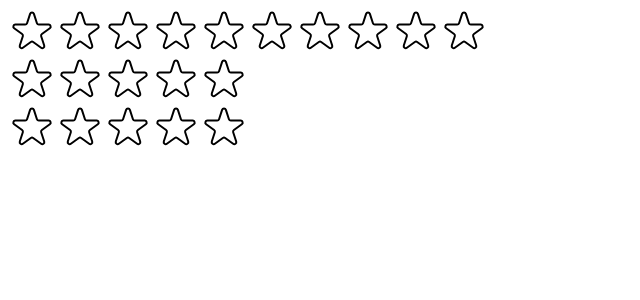
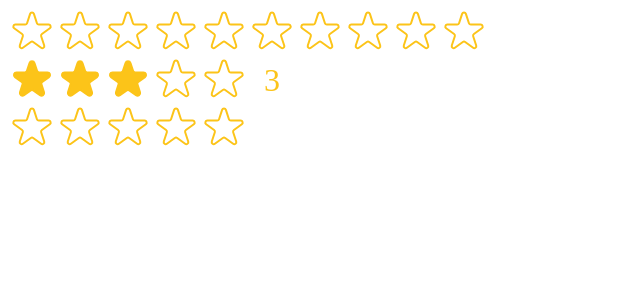
Before and after one commit to greninjam26/React, a React (Create React App) app in the folder usepopcorn/: page / in a window 1280 px wide. Shown: the top 300 px of the page, without its empty margins (0-640 px from the left). Built offline with nearby package versions, Linux system fonts and the light colour scheme.

Commit message:
make the component more interactive

```diff
--- a/usepopcorn/src/StarRating.js
+++ b/usepopcorn/src/StarRating.js
@@ -10,41 +10,61 @@
 	display: "flex",
 };
 
-const textStyle = {
-	lineHight: "1",
-	margin: "0",
-};
+export default function StarRating({
+	maxRating = 5,
+	color = "#fcc419",
+	size = 48,
+	className = "",
+	messages = [],
+	defaultRating = 0,
+	onSetRating = null,
+}) {
+	const [rating, setRating] = useState(defaultRating);
+	const [hoverRating, setHoverRating] = useState(defaultRating);
 
-const starStyle = {
-	width: "48px",
-	height: "48px",
-	display: "block",
-	cursor: "pointer",
-};
+	const textStyle = {
+		lineHight: "1",
+		margin: "0",
+		color,
+		fontSize: `${size / 1.5}px`,
+	};
 
-export default function StarRating({ maxRating = 5 }) {
-	const [rating, setRating] = useState(0);
-	const [hoverRating, setHoverRating] = useState(0);
+	function handleRating(rating) {
+		setRating(rating);
+		onSetRating && onSetRating(rating);
+	}
 
 	return (
-		<div style={containerStyle}>
+		<div style={containerStyle} className={className}>
 			<div style={starContainerStyle}>
 				{Array.from({ length: maxRating }, (_, i) => (
 					<Star
 						key={i}
-						onRate={() => setRating(i + 1)}
+						onRate={() => handleRating(i + 1)}
 						full={hoverRating ? hoverRating >= i + 1 : rating >= i + 1}
 						onHoverIn={() => setHoverRating(i + 1)}
 						onHoverOut={() => setHoverRating(0)}
+						color={color}
+						size={size}
 					/>
 				))}
 			</div>
-			<p style={textStyle}>{hoverRating || rating || ""}</p>
+			<p style={textStyle}>
+				{messages.length === maxRating
+					? messages[hoverRating ? hoverRating - 1 : rating - 1]
+					: hoverRating || rating || ""}
+			</p>
 		</div>
 	);
 }
 
-function Star({ onRate, full, onHoverIn, onHoverOut }) {
+function Star({ onRate, full, onHoverIn, onHoverOut, color, size }) {
+	const starStyle = {
+		width: `${size}px`,
+		height: `${size}px`,
+		display: "block",
+		cursor: "pointer",
+	};
 	return (
 		<span
 			role="button"
@@ -57,8 +77,8 @@
 				<svg
 					xmlns="http://www.w3.org/2000/svg"
 					viewBox="0 0 20 20"
-					fill="#000"
-					stroke="#000"
+					fill={color}
+					stroke={color}
 				>
 					<path d="M9.049 2.927c.3-.921 1.603-.921 1.902 0l1.07 3.292a1 1 0 00.95.69h3.462c.969 0 1.371 1.24.588 1.81l-2.8 2.034a1 1 0 00-.364 1.118l1.07 3.292c.3.921-.755 1.688-1.54 1.118l-2.8-2.034a1 1 0 00-1.175 0l-2.8 2.034c-.784.57-1.838-.197-1.539-1.118l1.07-3.292a1 1 0 00-.364-1.118L2.98 8.72c-.783-.57-.38-1.81.588-1.81h3.461a1 1 0 00.951-.69l1.07-3.292z" />
 				</svg>
@@ -67,7 +87,7 @@
 					xmlns="http://www.w3.org/2000/svg"
 					fill="none"
 					viewBox="0 0 24 24"
-					stroke="#000"
+					stroke={color}
 				>
 					<path
 						strokeLinecap="round"
--- a/usepopcorn/src/index.js
+++ b/usepopcorn/src/index.js
@@ -8,7 +8,7 @@
 root.render(
 	<React.StrictMode>
 		<StarRating maxRating={10} />
-		<StarRating maxRating={5} />
+		<StarRating maxRating={5} defaultRating={3} />
 		<StarRating />
 	</React.StrictMode>
 );
```
